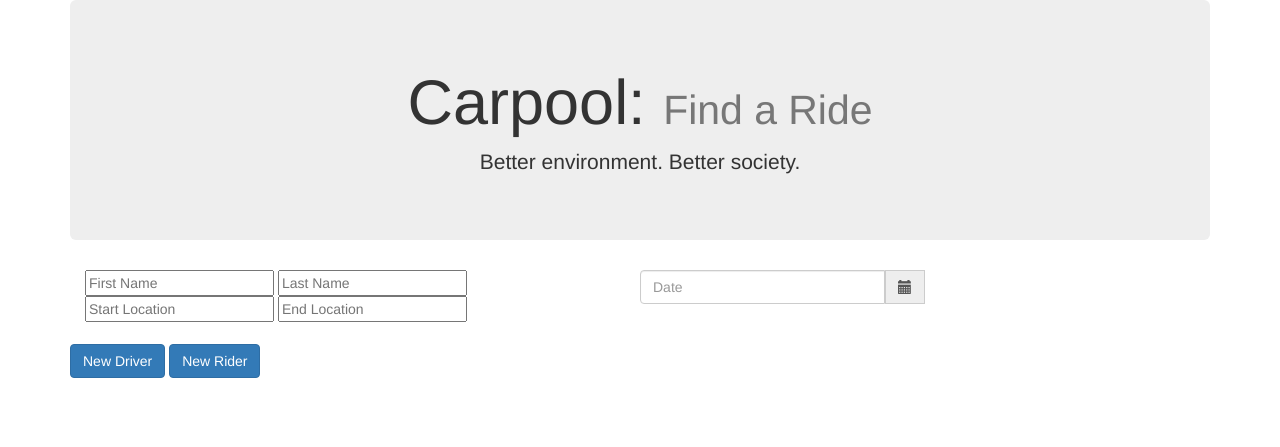
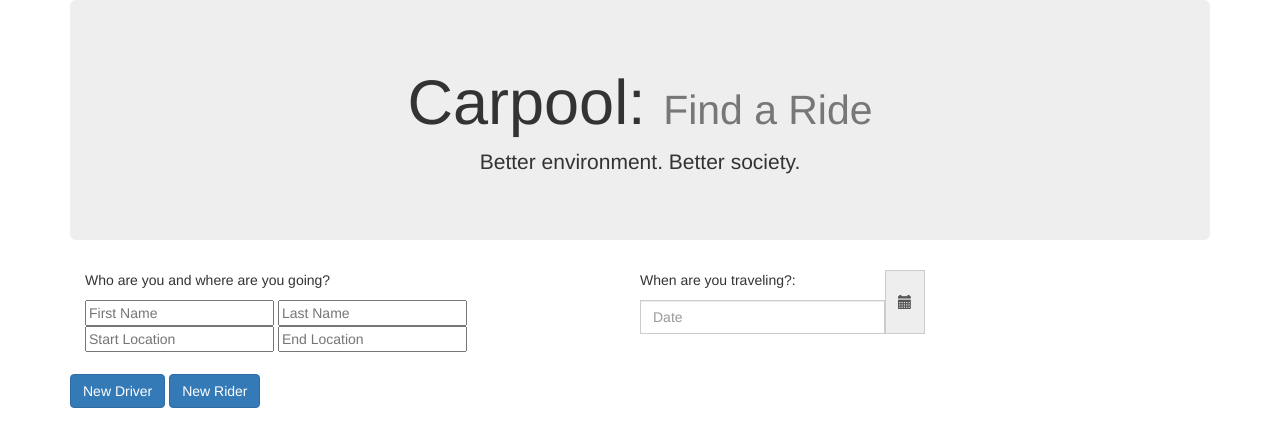
Before and after one commit to EllaHolmes/Carpool, a Django app: page / in a window 1280 px wide. Shown: the top 447 px of the page. Run offline with Django 3.2, Linux system fonts and the light colour scheme; some libraries are stand-ins or nearby versions.

Commit message:
PrettyButDisorganized

```diff
--- a/superlists/carpool/templates/base.html
+++ b/superlists/carpool/templates/base.html
@@ -30,15 +30,19 @@
 	</div>
     <form method="POST" action ="/welcome/" class =".col-md-6">
       <div class="col-sm-6">
+		<p>Who are you and where are you going?</p>
 		<input name = "first_name_text" id="id_first_name" placeholder="First Name" />
-		<input name = "last_name_text" id="id_last_name" placeholder="Last Name"/>
+		<input name = "last_name_text" id="id_last_name" placeholder="Last Name"/> <br>
+		<input name = "start_text" id="id_start" placeholder="Start Location"/>
+		<input name = "end_text" id="id_end" placeholder="End Location"/><br><br>
 
 
-		<input name = "start_text" id="id_start" placeholder="Start Location"/>
-		<input name = "end_text" id="id_end" placeholder="End Location"/><br><br>
-        </div>
+
+
+		</div>
                 <div class='input-group date' id='datetimepicker1'>
-                    <input type='text' class="form-control" placeholder = "Date" name="date_text" id="id_date"/>
+                    <p>When are you traveling?: </p>
+					<input type='text' class="form-control" placeholder = "Date" name="date_text" id="id_date"/>
                     <span class="input-group-addon">
                         <span class="glyphicon glyphicon-calendar"></span>
                     </span>
@@ -63,7 +67,8 @@
 			</div>
     <br><br>
       <!-- <a href = "/welcome/">Submit</a> -->
-      <button id="id_new_driver_btn"
+      <div id = "buttons">
+	  <button id="id_new_driver_btn"
             type="submit"
             name = "newDriver"
             class="btn btn-primary"
@@ -74,7 +79,15 @@
              class="btn btn-primary"
 			 formaction=""
             >New Rider</button>
+
+		<style>
+
+		#buttons{
+		float: center;
+		}
+		</style>
       {% csrf_token %}
+	  </div>
     </form>
 
 	</div>
```
